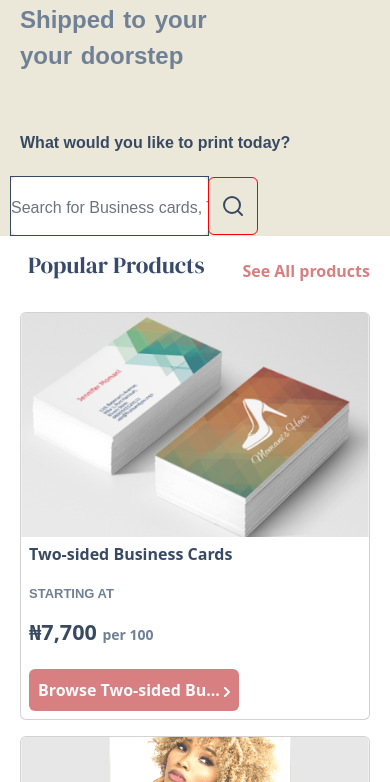
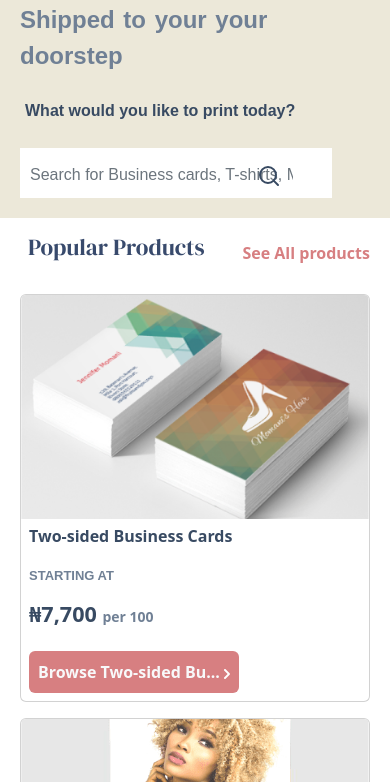
Before and after one commit to JazzyRain14/Printivo-web, a plain HTML site: page index.html in a window 390 px wide. Shown: the part 318-1100 px from the top of the page. Drawn offline with nearby package versions, Linux system fonts and the light colour scheme.

Commit message:
final edit done

```diff
--- a/animation.css
+++ b/animation.css
@@ -1,23 +1,111 @@
-body{
+body {
     overflow-x: hidden !important;
 }
-#card-img{
+
+#card-img {
     transform: scale(1);
     transition: 0.3s ease-in-out;
 }
-#card-img:hover img{
-transform:scale(1.02);
-transition-duration: 0.2s;
-transition-timing-function: ease;
-transition-delay: 0s;
+
+#card-img:hover img {
+    transform: scale(1.02);
+    transition-duration: 0.2s;
+    transition-timing-function: ease;
+    transition-delay: 0s;
 }
-#input{
+
+#input {
     font-size: 16px;
     font-family: sans-serif;
 }
-#search-icon{
+
+#search-icon {
     transform: translateX(-50px);
 }
-#inpo{
+
+#inpo {
     display: none;
 }
+
+#quality {
+    font-family: dm serif display, serif;
+    font-size: 68px;
+    color: rgb(56, 74, 98);
+    padding-bottom: 15px;
+    text-align: start;
+    width: 80vw;
+}
+
+#shipped {
+    word-spacing: 2px;
+    width: 80vw !important;
+    /* border: thin solid; */
+    padding-bottom: 20px !important;
+}
+
+.mag {
+    /* border: thin solid; */
+    max-width: 600px !important;
+    width: fit-content !important;
+    padding-bottom: 20px !important;
+}
+
+#label {
+    padding: 0 !important;
+    margin: 0 !important;
+    width: fit-content;
+    /* border: thick solid !important; */
+    padding-bottom: 20px !important;
+}
+
+#label label {
+    font-family: sans-serif;
+    font-size: 16px;
+    color: rgb(56, 74, 98);
+    /* border: thin solid; */
+    width: 80vw !important;
+    padding: 5px;
+}
+
+#search-input {
+    position: relative;
+    /* border: thin solid red; */
+    max-width: 100% !important;
+    width: 100%;
+    background-color: #fff;
+    /* display: flex; */
+    padding: 10px;
+}
+
+#input {
+    margin: 0 !important;
+    padding: 0 !important;
+    width: 90% !important;
+    font-size: 20px !important;
+    /* border: thin solid; */
+    border-color: none !important;
+}
+
+#input::placeholder {
+    margin: 0 !important;
+    padding: 0 !important;
+    width: 100% !important;
+    font-size: 16px !important;
+    /* border: thin solid; */
+    outline: none;
+}
+
+#search-input button {
+    position: absolute;
+    top: 20%;
+    right: 70px;
+    width: fit-content;
+    border: none;
+    outline: none;
+    background: none;
+}
+
+#hand {
+    transform: translatex(180px);width: 400px;
+    padding-bottom: 20px;
+}
--- a/index.html
+++ b/index.html
@@ -108,8 +108,7 @@
     <div style="background-color: rgb(236,232,217);width: 100vw;">
         <div id="quality-section" class="container">
             <div class="row">
-                <div class="col-7 fw-light" style="font-family: dm serif display,serif;font-size: 68px;color:
-                rgb(56, 74, 98);">
+                <div class="col-7 fw-light" id="all-quality">
                     <div id="quality">
                         Quality Prints
                     </div>
@@ -117,19 +116,21 @@
                     rgb(112, 128, 149);">
                         Shipped to your your doorstep
                     </div>
-                    <div>
-                        <label id="label" class="fw-bold"
-                            style="font-family: sans-serif;font-size: 16px;color: rgb(56, 74, 98);" for="">What would
+                    <div class="mag">
+                        <div id="label">
+                            <label class="fw-bold"
+                             for="">What would
                             you like to print today?
-                        </label>
-                        <div id="search-input" class="d-flex">
+                            </label>
+                        </div>
+                        <div id="search-input" class="">
                             <input id="input" type="text" placeholder="Search for Business cards, T-shirts, Mugs, etc"
                                 class="form-control p-1 col-12 rounded border-0">
-                            <img id="search-icon" src="images/search.svg" alt="" class="btn border-0">
+                            <button><img src="images/search.svg" alt=""></button>
                         </div>
                     </div>
                 </div>
-                <div id="hand" class="col-5 pt-5" style="transform: translatex(180px);width: 400px;">
+                <div id="hand" class="col-5 pt-5">
                     <img style="max-width: 100%;" src="images/Card3_n9kqin.webp" alt="">
                 </div>
             </div>
--- a/style.css
+++ b/style.css
@@ -1,150 +1,240 @@
-
-@media only screen and (max-width:600px){
-    body{
+@media only screen and (max-width:600px) {
+    body {
         padding: 0 !important;
         margin: 0 !important;
         overflow-x: hidden !important;
+        width: 100% !important;
     }
-    #nav-1{
+
+    #nav-1 {
         display: none !important;
         position: relative;
     }
-    #whatsapp{
+
+    #whatsapp {
         position: relative;
         right: 45px;
     }
-    #num-link{
+
+    #num-link {
         position: absolute;
         left: 10px;
 
 
     }
-    #Niger{
+
+    #Niger {
         position: absolute;
         margin: none !important;
-        right: 20px ;
+        right: 20px;
     }
 
-    #nav-2{
+    #nav-2 {
         display: none;
         /* position: sticky; */
         /* border: thin solid red; */
         padding: 20px !important;
     }
 
-    #sticky-nav{
+    #sticky-nav {
         position: sticky;
         /* background-color: wheat !important; */
         /* border: thin solid red; */
         padding: 20px !important;
     }
-    #printivo{
+
+    #printivo {
         width: fit-content;
-        transform: translateX(-80px);
+        position: relative;
+        right: 100px;
+        /* transform: translateX(-80px); */
     }
-    #sign-in{
+
+    #sign-in {
         position: absolute;
         right: 0;
     }
-    #cart{
+
+    #cart {
         position: absolute;
         right: 60px;
     }
-    #hand{
-        display: none;
+
+    #hand {
+        display: none !important;
     }
-    #quality-section{
+
+    #all-quality {
+        width: 100% !important;
+    }
+
+    #quality-section {
         padding-left: 20px;
     }
-    #quality{
-        padding-bottom:15px;
+
+    #quality {
+        font-family: dm serif display, serif;
+        font-size: 50px !important;
+        color: rgb(56, 74, 98);
+        padding-bottom: 15px !important;
         text-align: start;
-        font-size: 50px;
-        width: 80vw;
+        width: 80vw !important;
     }
-    #shipped{
+
+    #shipped {
         word-spacing: 2px;
+        width: 80vw !important;
+        /* border: thin solid; */
+        padding-bottom: 10px !important;
+        margin: 0 !important;
+        padding: 0 !important;
     }
-    #label{
-        width: 80vw;
+
+    .mag {
+        /* border: thin solid; */
+        max-width: 600px !important;
+        width: fit-content !important;
+        padding-bottom: 20px !important;
     }
-    #inpo{
+
+    #label {
+        padding: 0 !important;
+        margin: 0 !important;
+        width: fit-content;
+        /* border: thick solid !important; */
+        padding-bottom: 20px !important;
+    }
+
+    #label label {
+        font-family: sans-serif;
+        font-size: 16px;
+        color: rgb(56, 74, 98);
+        /* border: thin solid; */
+        width: 80vw !important;
+        padding: 5px;
+    }
+
+    #inpo {
         display: contents !important;
     }
-    #input{
+    #search-input{
+        position: relative;
+        /* border: thin solid red; */
+        max-width: 100% !important;
+        width: 100%;
+        background-color: #fff;
+        /* display: flex; */
+        padding: 10px;
+    }
+
+    #input {
         margin: 0 !important;
         padding: 0 !important;
-        width: 100% !important;
+        width: 90% !important;
         font-size: 20px !important;
-        /* border: thin solid; */
+        border-color: none !important;
     }
-    #input::placeholder{
+
+    #input::placeholder {
         margin: 0 !important;
         padding: 0 !important;
-        width: 350px !important;
+        width:100% !important;
         font-size: 16px !important;
         /* border: thin solid; */
         outline: none;
     }
-    #search-icon{
+    #search-input button{
+        position: absolute;
+        top: 26% !important;
+        right: 45px !important;
+        width: fit-content;
+        border: none;
+        outline: none;
+        background: none;
+    }
+
+    /* #search-input button{
+        position: absolute !important;
+        left: 50px;
+        width: fit-content;
+    } */
+
+    /* #search-icon {
         border: thin solid red !important;
-        position: relative;
+        position:absolute;
         left: 50px;
-        width: 50px;
-    }
-    #search-input{
+        /* width: 50px;
+    }*/
+
+
+
+
+    /* #search-input {
         margin: 0 !important;
         position: relative !important;
         left: -10px !important;
         height: 60px;
         border: thin solid;
-    }
-    #section-tech{
+    } */
+
+#section-tech {
     margin: 0 !important;
     padding: 0 !important;
 }
-    #tech{
+
+#tech {
     margin: 0 !important;
     padding: 0 !important;
     width: 50vw !important;
 }
-    #read{
+
+#read {
     font-size: 20px !important;
 }
-    #blue-footer{
+
+#blue-footer {
     margin: 0 !important;
     padding: 0 !important;
 }
-    #print{
+
+#print {
     padding: 40px 0 20px 20px;
 }
-    #help{
+
+#help {
     padding: 20px;
 }
-    #make{
+
+#make {
     padding: 20px;
 }
-    #payment{
+
+#payment {
     padding: 20px;
 }
-    #dropdownMenuButton2{
+
+#dropdownMenuButton2 {
     background: #F7279E;
     color: antiquewhite;
 }
-    #bus-name{
+
+#bus-name {
     font-size: 20px !important;
 }
-    #bus-name::placeholder{
+
+#bus-name::placeholder {
     margin: 0 !important;
     padding: 0 !important;
     width: 350px !important;
     font-size: 16px !important;
     /* border: thin solid; */
 }
-    #email{
+
+#email {
     font-size: 20px !important;
 }
-    #email::placeholder{
+
+#email::placeholder {
     margin: 0 !important;
     padding: 0 !important;
     width: 350px !important;
```
Lines whose indentation alone changed are shown as unchanged.
